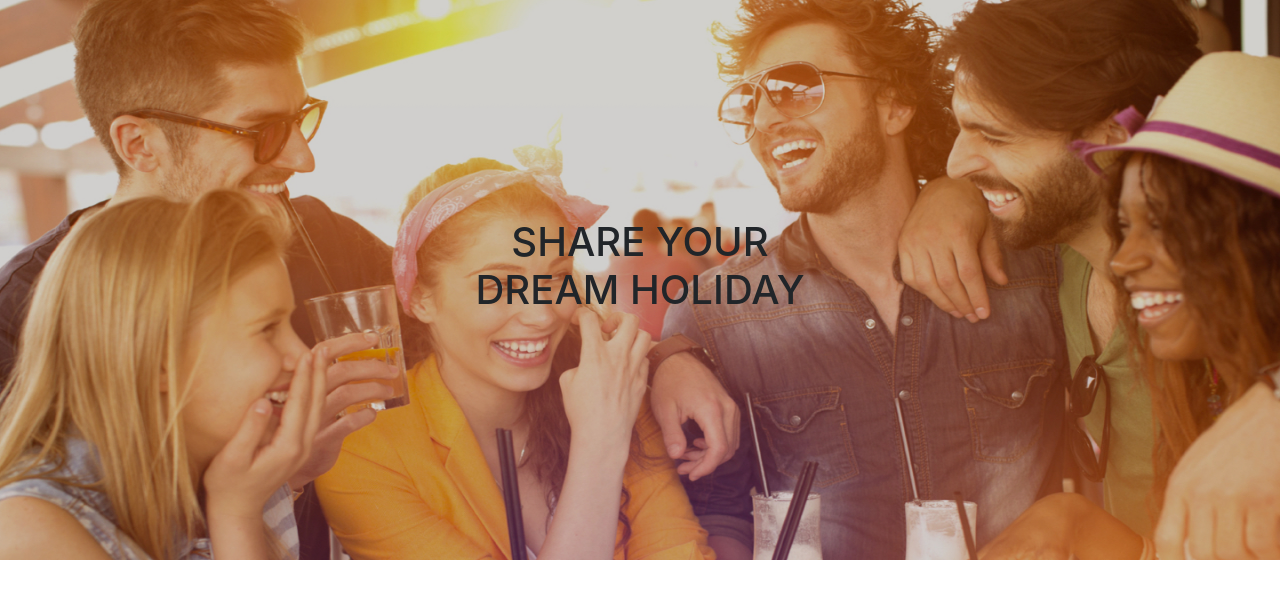
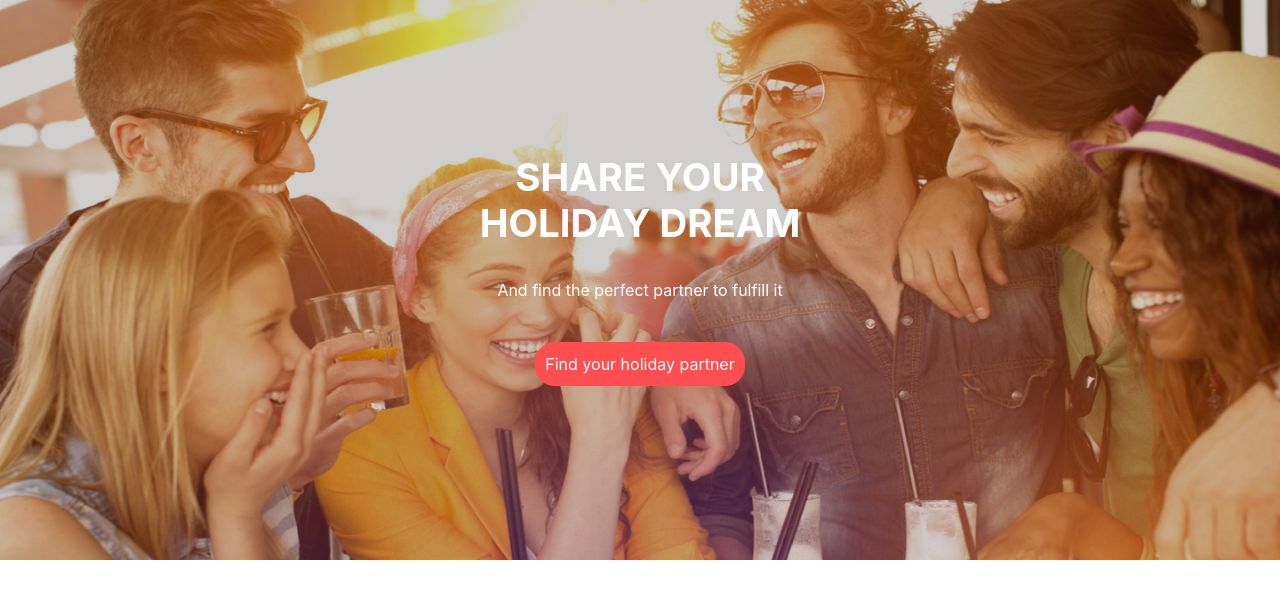
Before and after one commit to benmatela/dreamshare, a plain HTML site: page index.html in a window 1280 px wide. Drawn offline with nearby package versions, Linux system fonts and the light colour scheme; a web font is replaced by a local one.

Commit message:
before nav

```diff
--- a/index.css
+++ b/index.css
@@ -9,3 +9,35 @@
     padding-bottom: 20px;
     background-size: 100% 100%
 }
+
+.main-banner-text-big {
+    font-size: 3vw;
+    color: white;
+}
+
+button {
+    border: none;
+    padding: 10px;
+    text-align: center;
+    text-decoration: none;
+    display: inline-block;
+    font-size: 16px;
+    margin: 4px 2px;
+}
+
+.button-pink {
+    background-color: #FF4E50;
+    border-radius: 20px;
+    color: white;
+}
+
+.button-white {
+    background-color: white;
+    margin: 2px;
+    border-radius: 20px;
+    color: #FF4E50;
+}
+
+.grey-text {
+    color: #caa0a0;
+}
--- a/index.html
+++ b/index.html
@@ -5,16 +5,25 @@
     <meta charset="utf-8">
     <meta name="viewport" content="width=device-width, initial-scale=1, shrink-to-fit=no">
     <link rel="stylesheet" href="index.css">
+
+    <link href=https://fonts.google.com/specimen/Montserrat' rel='stylesheet'>
+    <link href='https://fonts.google.com/specimen/Roboto' rel='stylesheet'>
+
     <link rel="stylesheet" href="https://maxcdn.bootstrapcdn.com/bootstrap/4.0.0/css/bootstrap.min.css"
         integrity="sha384-Gn5384xqQ1aoWXA+058RXPxPg6fy4IWvTNh0E263XmFcJlSAwiGgFAW/dAiS6JXm" crossorigin="anonymous">
-    <title>DREAMSHARE</title>
+
+    <title>Dreamshare</title>
 </head>
 
 <body>
     <div class="holiday">
         <div class="container-fluid d-flex align-items-md-center justify-content-center main-banner">
             <div class="flex-column text-center margin-small">
-                <h1>SHARE YOUR <br> DREAM HOLIDAY</h1>
+                <h1 class="main-banner-text-big font-weight-bold">SHARE YOUR <br> HOLIDAY DREAM </h1>
+                <br>
+                <p class="text-white font-weight-normal grey-text">And find the perfect partner to fulfill it</p>
+                <br>
+                <button class="button button-pink font-weight-normal">Find your holiday partner</button>
             </div>
         </div>
     </div>
```
